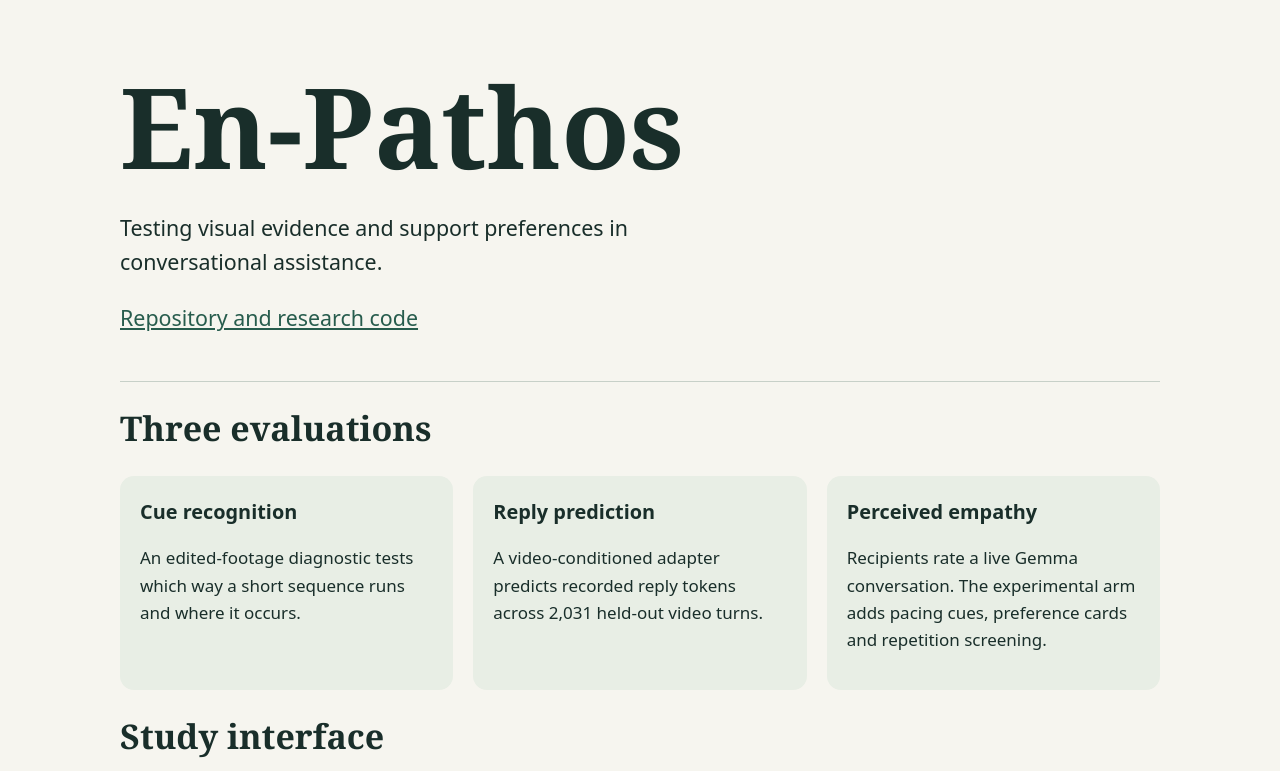
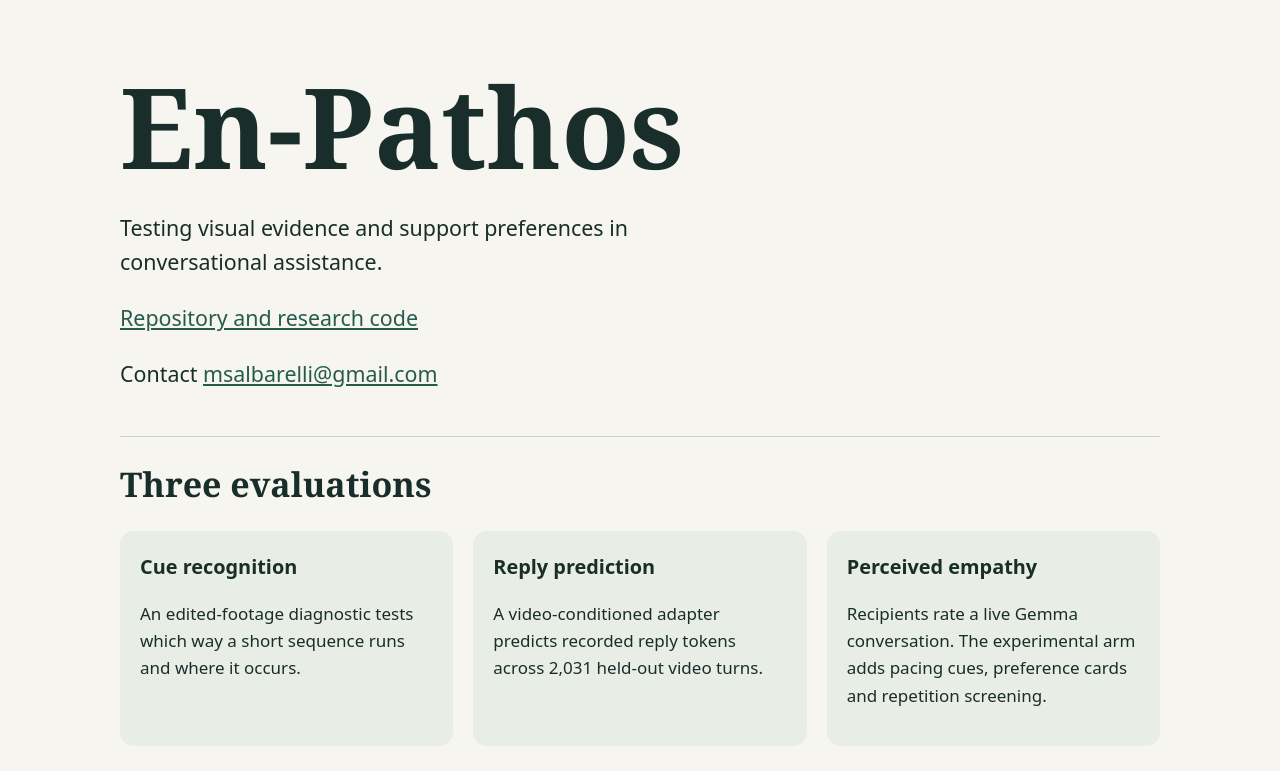
Before and after one commit to cenacchi2000/en-pathos-research, a plain HTML site: page index.html in a window 1280 px wide. Shown: the top 771 px of the page. Drawn offline with Linux system fonts and the light colour scheme.

Commit message:
Add project contact email

```diff
--- a/index.html
+++ b/index.html
@@ -4,7 +4,7 @@
 <style>
 :root{color:#192e2a;background:#f6f5ef;font:17px/1.6 system-ui,sans-serif}body{max-width:1040px;margin:auto;padding:clamp(20px,5vw,72px)}h1,h2{font-family:Georgia,serif;line-height:1.1}h1{font-size:clamp(54px,10vw,112px);margin:0 0 24px}header p{font-size:1.26rem;max-width:650px}header{border-bottom:1px solid #c7d0c8;padding-bottom:24px}h2{font-size:2rem}article,figure{margin:0}.grid{display:grid;grid-template-columns:repeat(auto-fit,minmax(225px,1fr));gap:20px}article{padding:20px;background:#e8eee5;border-radius:14px}article h3{margin:0}img{display:block;width:100%;height:auto;border-radius:12px}figcaption{padding-top:12px}img[hidden]{display:none}a{color:#275c4d}
 </style>
-<main><header><h1>En-Pathos</h1><p>Testing visual evidence and support preferences in conversational assistance.</p><p><a href="https://github.com/cenacchi2000/en-pathos-research">Repository and research code</a></p></header>
+<main><header><h1>En-Pathos</h1><p>Testing visual evidence and support preferences in conversational assistance.</p><p><a href="https://github.com/cenacchi2000/en-pathos-research">Repository and research code</a></p><p>Contact <a href="mailto:msalbarelli@gmail.com">msalbarelli@gmail.com</a></p></header>
 <section><h2>Three evaluations</h2><div class="grid"><article><h3>Cue recognition</h3><p>An edited-footage diagnostic tests which way a short sequence runs and where it occurs.</p></article><article><h3>Reply prediction</h3><p>A video-conditioned adapter predicts recorded reply tokens across 2,031 held-out video turns.</p></article><article><h3>Perceived empathy</h3><p>Recipients rate a live Gemma conversation. The experimental arm adds pacing cues, preference cards and repetition screening.</p></article></div></section>
 <section><h2>Study interface</h2><div class="grid">
 <figure><img src="dinner-ui.png" alt="Animated dinner scene with three possible actions"><figcaption>Dinner choices suggest cards the participant can confirm.</figcaption></figure>
```
